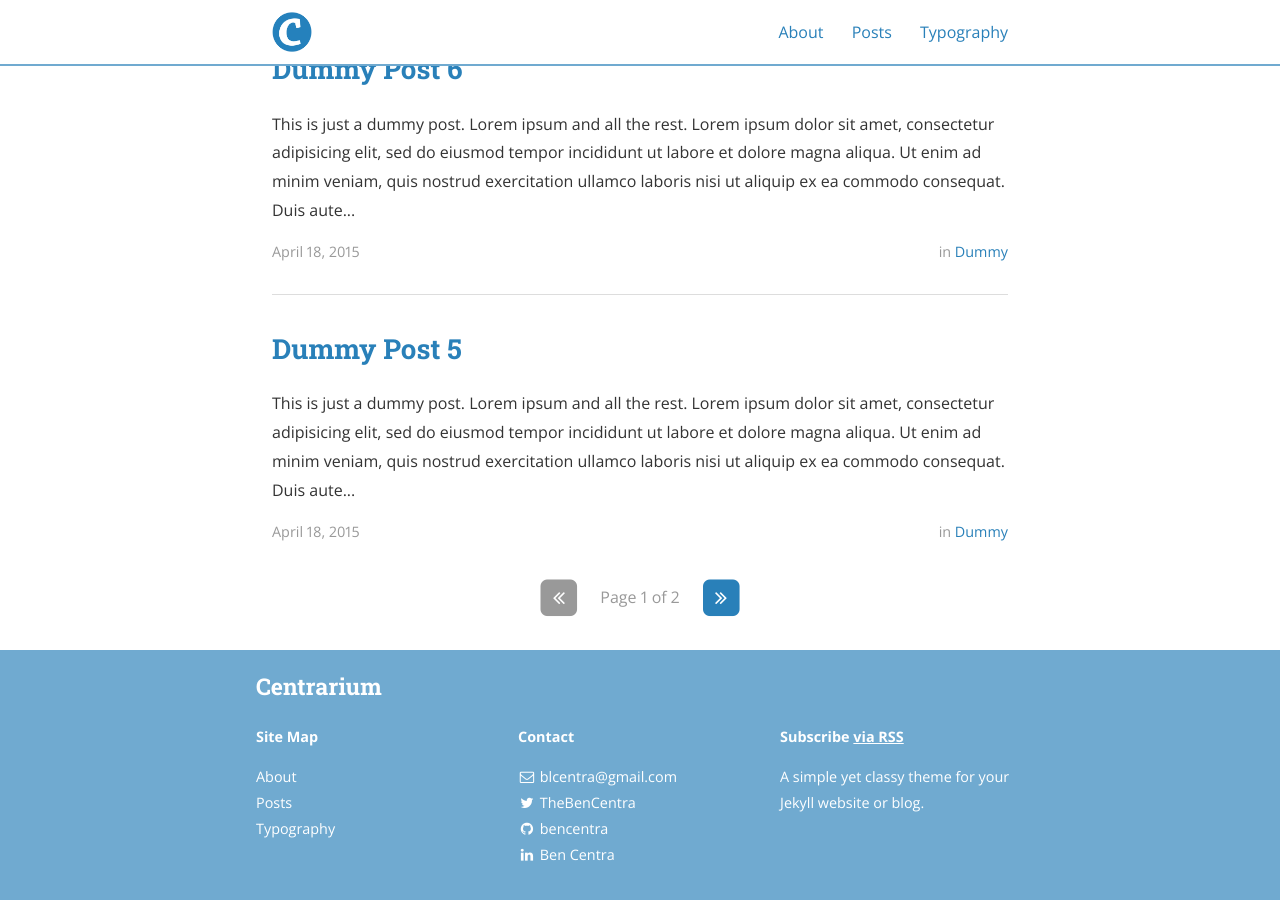
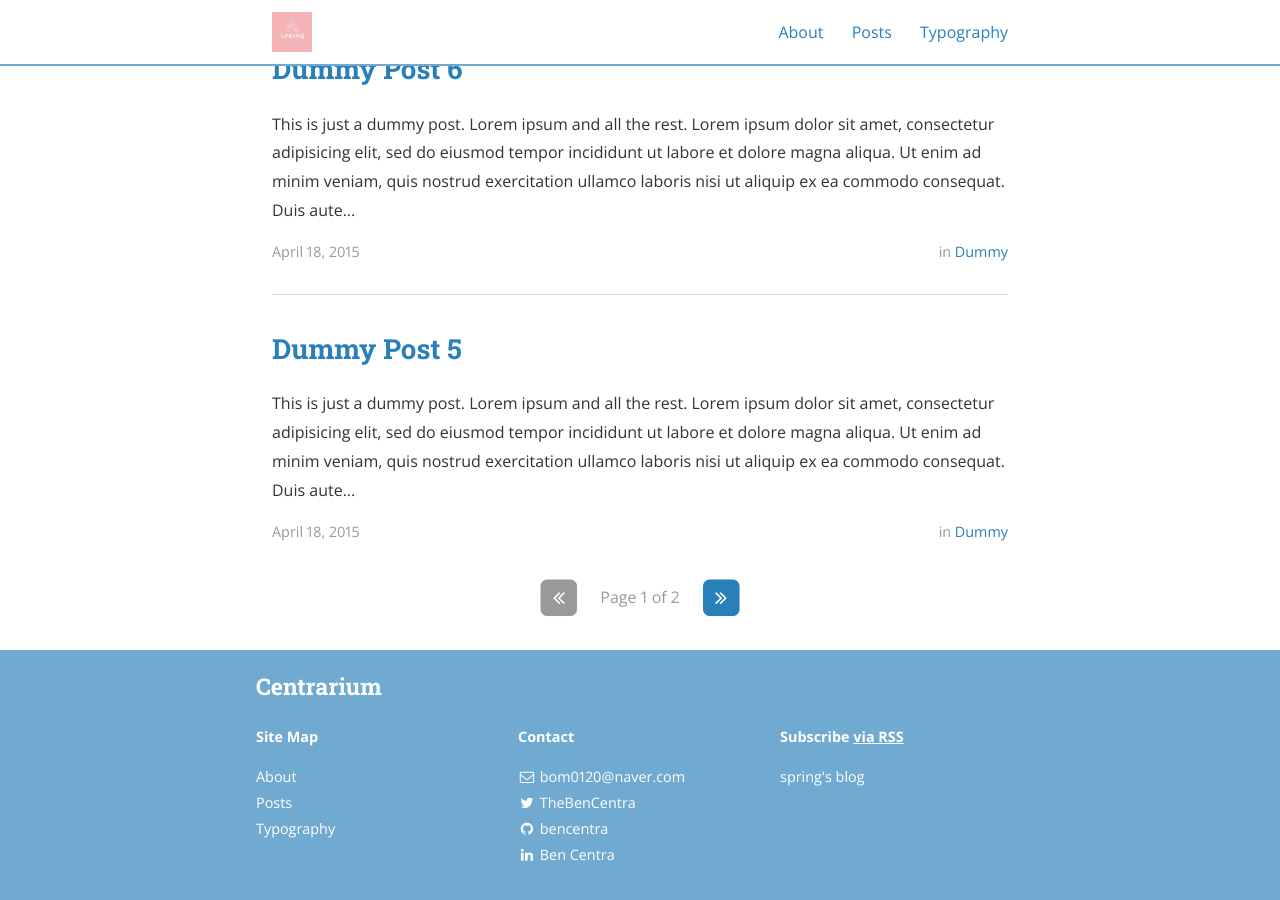
Before and after one commit to bombom12/bombom12.github.io, a Jekyll site: the page built from index.html, in a window 1280 px wide and 900 px high, scrolled down 1275 px. Built offline with Jekyll 4.4.1, drawn with Linux system fonts in a browser that asks for light colours; nearby versions of some CDN libraries; the list of posts is cut into pages by our own code.

Commit message:
image changes

```diff
--- a/_config.yml
+++ b/_config.yml
@@ -11,17 +11,17 @@ exclude:
 # Site settings
 title: Centrarium
 subtitle: "A simple yet classy theme for your Jekyll website or blog"
-email: blcentra@gmail.com
+email: bom0120@naver.com
 name: Ben Centra
 description: >
-  A simple yet classy theme for your Jekyll website or blog.
+  spring's blog
 # Base URL of site (i.e. /blog). It should always start with a slash,
 # and never end with a slash. Set it to a blank value if hosting at the
 # root of your server.
 baseurl: "" # the subpath of your site, e.g. /blog/
 url: "https://bombom12.github.io/" # the base hostname & protocol for your site
-cover: "/assets/header_image.jpg"
-logo: "/assets/logo.png"
+cover: "/assets/purple1.jpg"
+logo: "/assets/spring.png"
 
 # Build settings
 markdown: kramdown
```
Also changed, not shown: assets/spring.png (added), 2 other files.
